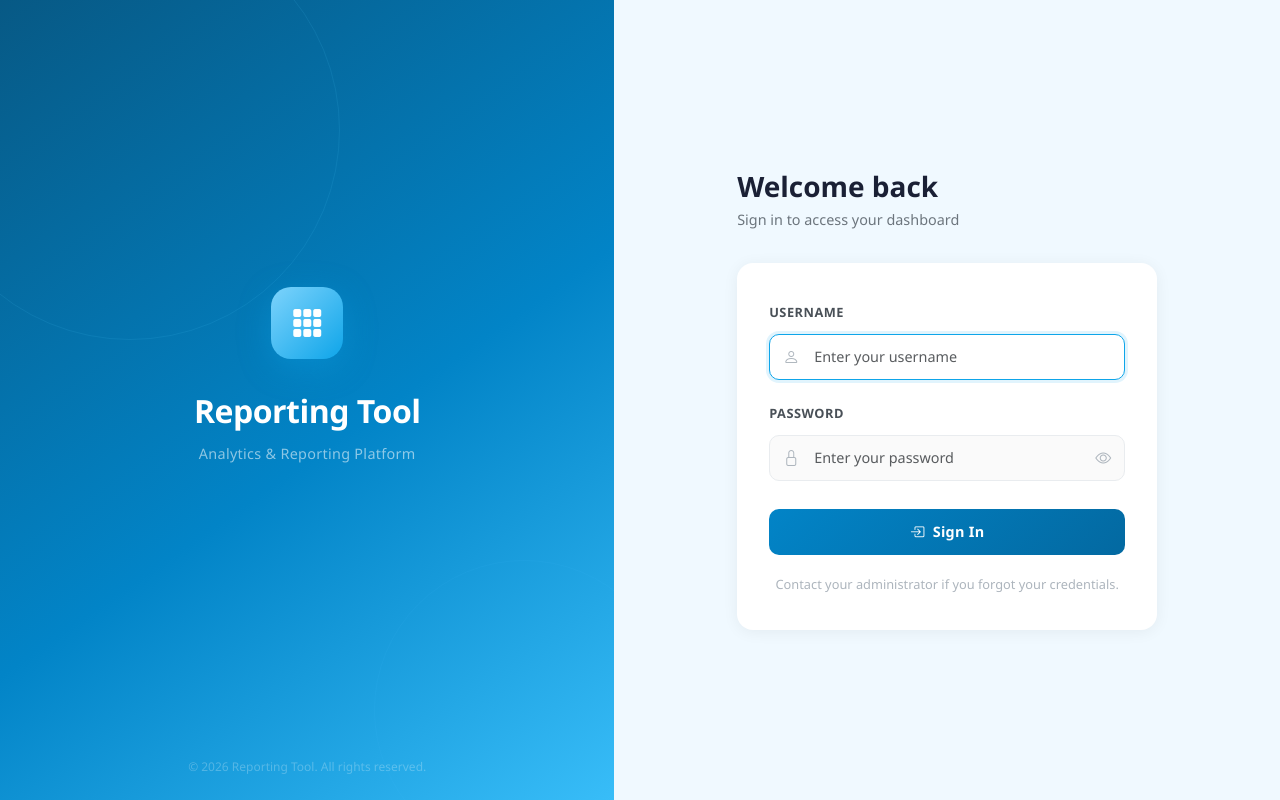
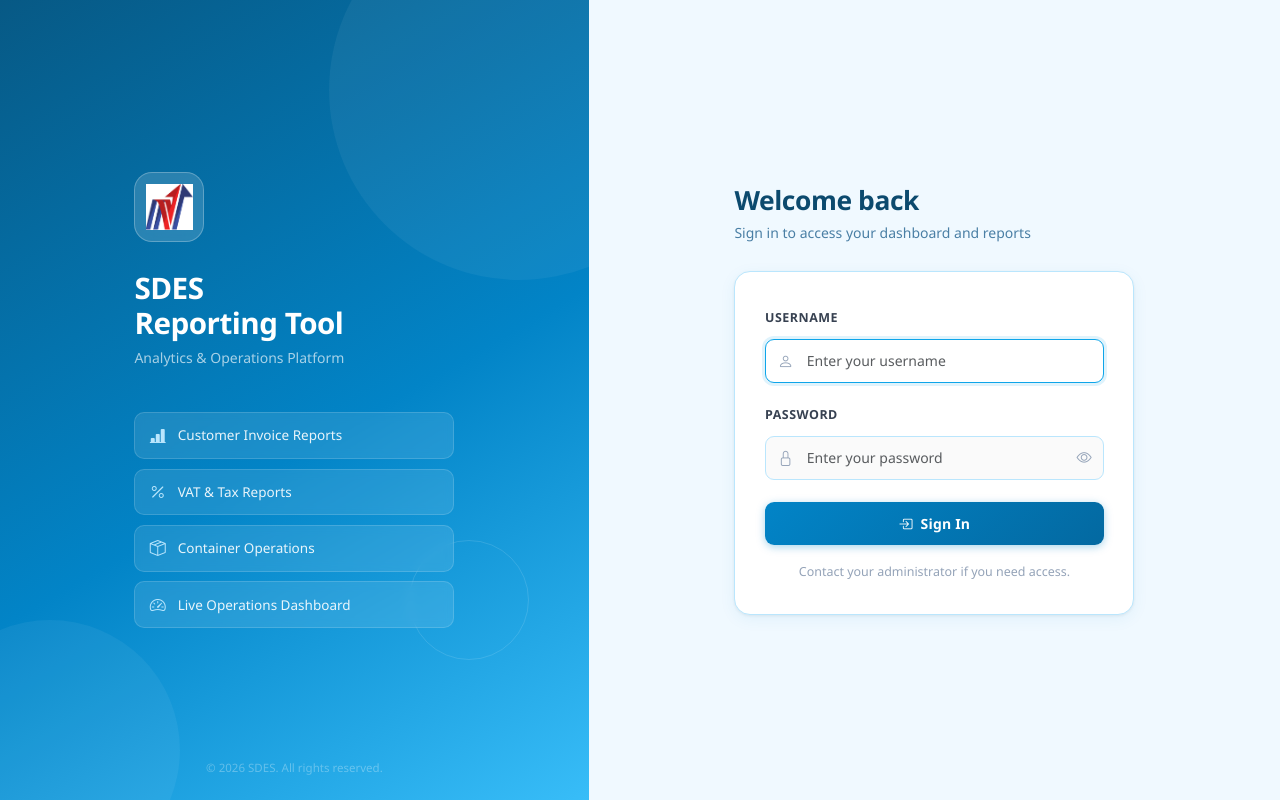
Before and after one commit to shahnawazsf/erp_project, a Django app: page /accounts/login/ in a window 1280 px wide. Run offline with Django 5.2, Linux system fonts and the light colour scheme.

Commit message:
Restore login page: company logo + feature pills with light sky-blue theme
Brings back the original SDES layout (logo1.png, brand panel, feature
pills) and applies the light sky-blue palette (#075985→#38BDF8 gradient,
#0EA5E9 focus ring, #0284C7 button).

Co-Authored-By: Claude Sonnet 4.6 <noreply@anthropic.com>

```diff
--- a/templates/accounts/login.html
+++ b/templates/accounts/login.html
@@ -4,11 +4,13 @@
 <head>
     <meta charset="UTF-8">
     <meta name="viewport" content="width=device-width, initial-scale=1.0">
-    <title>Sign In — Reporting Tool</title>
+    <title>Sign In — SDES Reporting Tool</title>
+    <link rel="icon" type="image/png" sizes="32x32" href="{% static 'image/favicon-32x32.png' %}">
+    <link rel="shortcut icon" href="{% static 'image/favicon.ico' %}" type="image/x-icon">
     <link href="https://cdn.jsdelivr.net/npm/bootstrap@5.3.2/dist/css/bootstrap.min.css" rel="stylesheet">
     <link href="https://cdn.jsdelivr.net/npm/bootstrap-icons@1.11.3/font/bootstrap-icons.css" rel="stylesheet">
     <style>
-        * { box-sizing: border-box; margin: 0; padding: 0; }
+        *, *::before, *::after { box-sizing: border-box; margin: 0; padding: 0; }
 
         body {
             min-height: 100vh;
@@ -17,254 +19,244 @@
             background: #F0F9FF;
         }
 
-        /* ── LEFT PANEL ── */
+        /* ── LEFT BRAND PANEL ── */
         .brand-panel {
-            width: 48%;
-            background: linear-gradient(145deg, #075985 0%, #0284C7 55%, #38BDF8 100%);
+            width: 46%;
+            background: linear-gradient(150deg, #075985 0%, #0284C7 55%, #38BDF8 100%);
             display: flex;
             flex-direction: column;
             justify-content: center;
             align-items: center;
-            padding: 3rem 3.5rem;
+            padding: 3rem 3rem;
             position: relative;
             overflow: hidden;
         }
 
-        .brand-panel::before {
-            content: '';
+        /* Decorative circles */
+        .brand-panel .deco {
             position: absolute;
-            width: 420px; height: 420px;
             border-radius: 50%;
-            border: 1px solid rgba(79, 195, 247, 0.12);
-            top: -80px; left: -80px;
+            background: rgba(255,255,255,0.05);
+            pointer-events: none;
         }
-        .brand-panel::after {
-            content: '';
-            position: absolute;
-            width: 300px; height: 300px;
-            border-radius: 50%;
-            border: 1px solid rgba(79, 195, 247, 0.08);
-            bottom: -60px; right: -60px;
+        .brand-panel .deco-1 { width: 380px; height: 380px; top: -100px; right: -120px; }
+        .brand-panel .deco-2 { width: 260px; height: 260px; bottom: -80px; left: -80px; }
+        .brand-panel .deco-3 {
+            width: 120px; height: 120px;
+            border: 1px solid rgba(255,255,255,0.12);
+            background: transparent;
+            bottom: 140px; right: 60px;
         }
 
-        .brand-logo {
-            width: 72px; height: 72px;
-            background: linear-gradient(135deg, #7DD3FC, #0EA5E9);
-            border-radius: 20px;
+        .brand-content { position: relative; z-index: 1; width: 100%; max-width: 320px; }
+
+        .brand-logo-wrap {
+            width: 70px; height: 70px;
+            background: rgba(255,255,255,0.15);
+            border: 1.5px solid rgba(255,255,255,0.25);
+            border-radius: 18px;
             display: flex; align-items: center; justify-content: center;
-            font-size: 2rem; color: #fff;
             margin-bottom: 1.75rem;
-            box-shadow: 0 8px 32px rgba(14, 165, 233, 0.35);
+            backdrop-filter: blur(8px);
+        }
+        .brand-logo-wrap img {
+            height: 46px; width: auto; object-fit: contain;
         }
 
         .brand-title {
             color: #fff;
-            font-size: 2rem;
+            font-size: 1.85rem;
             font-weight: 700;
             letter-spacing: -0.5px;
-            margin-bottom: 0.5rem;
-            text-align: center;
+            margin-bottom: 0.4rem;
+            line-height: 1.2;
+        }
+        .brand-subtitle {
+            color: rgba(255,255,255,0.65);
+            font-size: 0.875rem;
+            margin-bottom: 2.75rem;
+            line-height: 1.5;
         }
 
-        .brand-subtitle {
-            color: rgba(255,255,255,0.55);
-            font-size: 0.9rem;
-            text-align: center;
-            margin-bottom: 3rem;
-            letter-spacing: 0.3px;
-        }
-
-        .feature-list { width: 100%; max-width: 300px; }
-
-        .feature-item {
+        /* Feature pills */
+        .feature-grid { display: flex; flex-direction: column; gap: 0.6rem; width: 100%; }
+        .feature-pill {
             display: flex;
             align-items: center;
-            gap: 0.875rem;
-            padding: 0.75rem 0;
-            border-bottom: 1px solid rgba(255,255,255,0.07);
-            color: rgba(255,255,255,0.75);
-            font-size: 0.875rem;
+            gap: 0.75rem;
+            background: rgba(255,255,255,0.1);
+            border: 1px solid rgba(255,255,255,0.15);
+            border-radius: 10px;
+            padding: 0.65rem 0.9rem;
+            color: rgba(255,255,255,0.9);
+            font-size: 0.845rem;
+            backdrop-filter: blur(4px);
         }
-        .feature-item:last-child { border-bottom: none; }
-
-        .feature-icon {
-            width: 36px; height: 36px;
-            border-radius: 10px;
-            background: rgba(125, 211, 252, 0.2);
-            display: flex; align-items: center; justify-content: center;
-            color: #7DD3FC;
+        .feature-pill i {
             font-size: 1rem;
+            color: #BAE6FD;
             flex-shrink: 0;
         }
 
         .brand-footer {
             position: absolute;
             bottom: 1.5rem;
-            color: rgba(255,255,255,0.25);
-            font-size: 0.75rem;
+            left: 0; right: 0;
+            text-align: center;
+            color: rgba(255,255,255,0.3);
+            font-size: 0.72rem;
+            z-index: 1;
         }
 
-        /* ── RIGHT PANEL ── */
+        /* ── RIGHT LOGIN PANEL ── */
         .login-panel {
-            width: 52%;
+            width: 54%;
             display: flex;
             align-items: center;
             justify-content: center;
-            padding: 2rem;
+            padding: 2rem 2.5rem;
             background: #F0F9FF;
         }
 
-        .login-box {
-            width: 100%;
-            max-width: 420px;
+        .login-box { width: 100%; max-width: 400px; }
+
+        .login-header { margin-bottom: 1.75rem; }
+        .login-header h2 {
+            font-size: 1.65rem;
+            font-weight: 700;
+            color: #0C4A6E;
+            letter-spacing: -0.4px;
+            margin-bottom: 0.3rem;
         }
-
-        .login-header {
-            margin-bottom: 2rem;
-        }
-
-        .login-header h2 {
-            font-size: 1.75rem;
-            font-weight: 700;
-            color: #1a2035;
-            margin-bottom: 0.35rem;
-        }
-
-        .login-header p {
-            color: #6c757d;
-            font-size: 0.9rem;
-        }
+        .login-header p { color: #4A7FA5; font-size: 0.875rem; }
 
         .form-card {
-            background: #fff;
+            background: #FFFFFF;
             border-radius: 16px;
-            padding: 2.25rem 2rem;
-            box-shadow: 0 2px 16px rgba(0,0,0,0.06);
+            padding: 2rem 1.85rem;
+            box-shadow: 0 1px 3px rgba(0,0,0,0.06), 0 4px 16px rgba(2,132,199,0.07);
+            border: 1px solid #BAE6FD;
         }
 
         .form-label {
-            font-size: 0.8rem;
+            font-size: 0.78rem;
             font-weight: 600;
-            color: #495057;
+            color: #374151;
             text-transform: uppercase;
             letter-spacing: 0.5px;
-            margin-bottom: 0.5rem;
+            margin-bottom: 0.45rem;
         }
 
-        .input-wrap {
+        .input-group-wrap {
             position: relative;
-            margin-bottom: 1.25rem;
+            margin-bottom: 1.15rem;
         }
-
         .input-icon {
             position: absolute;
-            left: 14px;
+            left: 13px;
             top: 50%;
             transform: translateY(-50%);
-            color: #adb5bd;
-            font-size: 1rem;
+            color: #94A3B8;
+            font-size: 0.95rem;
             pointer-events: none;
             z-index: 2;
         }
-
         .form-control {
-            padding: 0.7rem 0.875rem 0.7rem 2.75rem;
-            border: 1.5px solid #e9ecef;
-            border-radius: 10px;
-            font-size: 0.9rem;
-            color: #1a2035;
-            background: #fafafa;
+            padding: 0.65rem 0.85rem 0.65rem 2.55rem;
+            border: 1.5px solid #BAE6FD;
+            border-radius: 9px;
+            font-size: 0.875rem;
+            color: #0F172A;
+            background: #FAFAFA;
             transition: border-color 0.2s, box-shadow 0.2s, background 0.2s;
+            width: 100%;
         }
-
         .form-control:focus {
             border-color: #0EA5E9;
-            box-shadow: 0 0 0 3px rgba(14, 165, 233, 0.12);
+            box-shadow: 0 0 0 3px rgba(14, 165, 233, 0.13);
             background: #fff;
             outline: none;
         }
-
-        .form-control.is-invalid {
-            border-color: #dc3545;
-            background: #fff;
-        }
+        .form-control.is-invalid { border-color: #F87171; background: #fff; }
 
         .pw-toggle {
             position: absolute;
-            right: 14px;
+            right: 12px;
             top: 50%;
             transform: translateY(-50%);
             background: none;
             border: none;
-            color: #adb5bd;
+            color: #94A3B8;
             cursor: pointer;
             padding: 0;
-            font-size: 1rem;
+            font-size: 0.95rem;
             line-height: 1;
             z-index: 2;
-            transition: color 0.2s;
+            transition: color 0.15s;
         }
-        .pw-toggle:hover { color: #495057; }
-
-        .pw-field { padding-right: 2.75rem !important; }
+        .pw-toggle:hover { color: #475569; }
+        .pw-field { padding-right: 2.5rem !important; }
 
         .alert-error {
-            background: #fff5f5;
-            border: 1.5px solid #f5c6cb;
-            border-radius: 10px;
-            padding: 0.75rem 1rem;
-            color: #842029;
-            font-size: 0.875rem;
+            background: #FFF5F5;
+            border: 1.5px solid #FECACA;
+            border-radius: 9px;
+            padding: 0.7rem 0.9rem;
+            color: #991B1B;
+            font-size: 0.845rem;
             display: flex;
             align-items: center;
             gap: 0.5rem;
-            margin-bottom: 1.25rem;
+            margin-bottom: 1.1rem;
         }
 
         .btn-signin {
             width: 100%;
-            padding: 0.75rem;
-            background: linear-gradient(135deg, #0284C7, #0369A1);
+            padding: 0.7rem;
+            background: linear-gradient(135deg, #0284C7 0%, #0369A1 100%);
             border: none;
-            border-radius: 10px;
+            border-radius: 9px;
             color: #fff;
-            font-size: 0.9rem;
+            font-size: 0.875rem;
             font-weight: 600;
-            letter-spacing: 0.3px;
+            letter-spacing: 0.2px;
             cursor: pointer;
-            transition: opacity 0.2s, transform 0.1s;
-            margin-top: 0.5rem;
+            transition: opacity 0.2s, transform 0.1s, box-shadow 0.2s;
+            margin-top: 0.25rem;
+            box-shadow: 0 2px 8px rgba(2, 132, 199, 0.35);
         }
-
-        .btn-signin:hover { opacity: 0.9; transform: translateY(-1px); }
+        .btn-signin:hover {
+            opacity: 0.92;
+            transform: translateY(-1px);
+            box-shadow: 0 4px 14px rgba(2, 132, 199, 0.4);
+        }
         .btn-signin:active { transform: translateY(0); }
+        .btn-signin:disabled { opacity: 0.7; cursor: not-allowed; transform: none; }
 
         .btn-signin .spinner {
             display: none;
-            width: 16px; height: 16px;
-            border: 2px solid rgba(255,255,255,0.4);
+            width: 15px; height: 15px;
+            border: 2px solid rgba(255,255,255,0.35);
             border-top-color: #fff;
             border-radius: 50%;
-            animation: spin 0.6s linear infinite;
+            animation: spin 0.65s linear infinite;
             vertical-align: middle;
             margin-right: 6px;
         }
-
         @keyframes spin { to { transform: rotate(360deg); } }
 
         .login-meta {
-            margin-top: 1.25rem;
+            margin-top: 1.1rem;
             text-align: center;
-            font-size: 0.8rem;
-            color: #adb5bd;
+            font-size: 0.78rem;
+            color: #94A3B8;
         }
 
         /* Responsive */
         @media (max-width: 768px) {
             body { flex-direction: column; }
-            .brand-panel { width: 100%; min-height: 220px; padding: 2rem 1.5rem; }
-            .brand-panel::before, .brand-panel::after { display: none; }
-            .feature-list { display: none; }
+            .brand-panel { width: 100%; min-height: 200px; padding: 2rem 1.5rem; }
+            .feature-grid { display: none; }
             .brand-subtitle { margin-bottom: 0; }
             .login-panel { width: 100%; padding: 1.5rem 1rem; }
             .brand-footer { display: none; }
@@ -275,14 +267,38 @@
 
 <!-- LEFT: Brand Panel -->
 <div class="brand-panel">
-    <div class="brand-logo">
-        <i class="bi bi-grid-3x3-gap-fill"></i>
+    <div class="deco deco-1"></div>
+    <div class="deco deco-2"></div>
+    <div class="deco deco-3"></div>
+
+    <div class="brand-content">
+        <div class="brand-logo-wrap">
+            <img src="{% static 'image/logo1.png' %}" alt="SDES Logo">
+        </div>
+        <div class="brand-title">SDES<br>Reporting Tool</div>
+        <div class="brand-subtitle">Analytics & Operations Platform</div>
+
+        <div class="feature-grid">
+            <div class="feature-pill">
+                <i class="bi bi-bar-chart-line-fill"></i>
+                Customer Invoice Reports
+            </div>
+            <div class="feature-pill">
+                <i class="bi bi-percent"></i>
+                VAT & Tax Reports
+            </div>
+            <div class="feature-pill">
+                <i class="bi bi-box-seam"></i>
+                Container Operations
+            </div>
+            <div class="feature-pill">
+                <i class="bi bi-speedometer2"></i>
+                Live Operations Dashboard
+            </div>
+        </div>
     </div>
-    <div class="brand-title">Reporting Tool</div>
-    <div class="brand-subtitle">Analytics & Reporting Platform</div>
 
-
-    <div class="brand-footer">&copy; {% now "Y" %} Reporting Tool. All rights reserved.</div>
+    <div class="brand-footer">&copy; {% now "Y" %} SDES. All rights reserved.</div>
 </div>
 
 <!-- RIGHT: Login Panel -->
@@ -290,7 +306,7 @@
     <div class="login-box">
         <div class="login-header">
             <h2>Welcome back</h2>
-            <p>Sign in to access your dashboard</p>
+            <p>Sign in to access your dashboard and reports</p>
         </div>
 
         <div class="form-card">
@@ -309,7 +325,7 @@
                 <div class="mb-1">
                     <label class="form-label" for="username">Username</label>
                 </div>
-                <div class="input-wrap">
+                <div class="input-group-wrap">
                     <i class="bi bi-person input-icon"></i>
                     <input
                         type="text"
@@ -326,7 +342,7 @@
                 <div class="mb-1">
                     <label class="form-label" for="password">Password</label>
                 </div>
-                <div class="input-wrap">
+                <div class="input-group-wrap">
                     <i class="bi bi-lock input-icon"></i>
                     <input
                         type="password"
@@ -337,7 +353,7 @@
                         autocomplete="current-password"
                         required
                     >
-                    <button type="button" class="pw-toggle" id="pwToggle" aria-label="Show password">
+                    <button type="button" class="pw-toggle" id="pwToggle" aria-label="Toggle password">
                         <i class="bi bi-eye" id="pwIcon"></i>
                     </button>
                 </div>
@@ -349,32 +365,32 @@
             </form>
 
             <div class="login-meta">
-                Contact your administrator if you forgot your credentials.
+                Contact your administrator if you need access.
             </div>
         </div>
     </div>
 </div>
 
+<script src="https://cdn.jsdelivr.net/npm/bootstrap@5.3.2/dist/js/bootstrap.bundle.min.js"></script>
 <script>
-    // Password visibility toggle
+    /* Password toggle */
     const pwToggle = document.getElementById('pwToggle');
     const pwField  = document.getElementById('password');
     const pwIcon   = document.getElementById('pwIcon');
-
     pwToggle.addEventListener('click', function () {
-        const isHidden = pwField.type === 'password';
-        pwField.type = isHidden ? 'text' : 'password';
-        pwIcon.className = isHidden ? 'bi bi-eye-slash' : 'bi bi-eye';
+        const hidden = pwField.type === 'password';
+        pwField.type = hidden ? 'text' : 'password';
+        pwIcon.className = hidden ? 'bi bi-eye-slash' : 'bi bi-eye';
     });
 
-    // Show spinner on submit
+    /* Spinner on submit */
     document.getElementById('loginForm').addEventListener('submit', function () {
         const btn     = document.getElementById('submitBtn');
         const spinner = document.getElementById('spinner');
         const text    = document.getElementById('btnText');
-        btn.disabled      = true;
+        btn.disabled  = true;
         spinner.style.display = 'inline-block';
-        text.textContent  = 'Signing in…';
+        text.textContent = 'Signing in…';
     });
 </script>
 </body>
```
